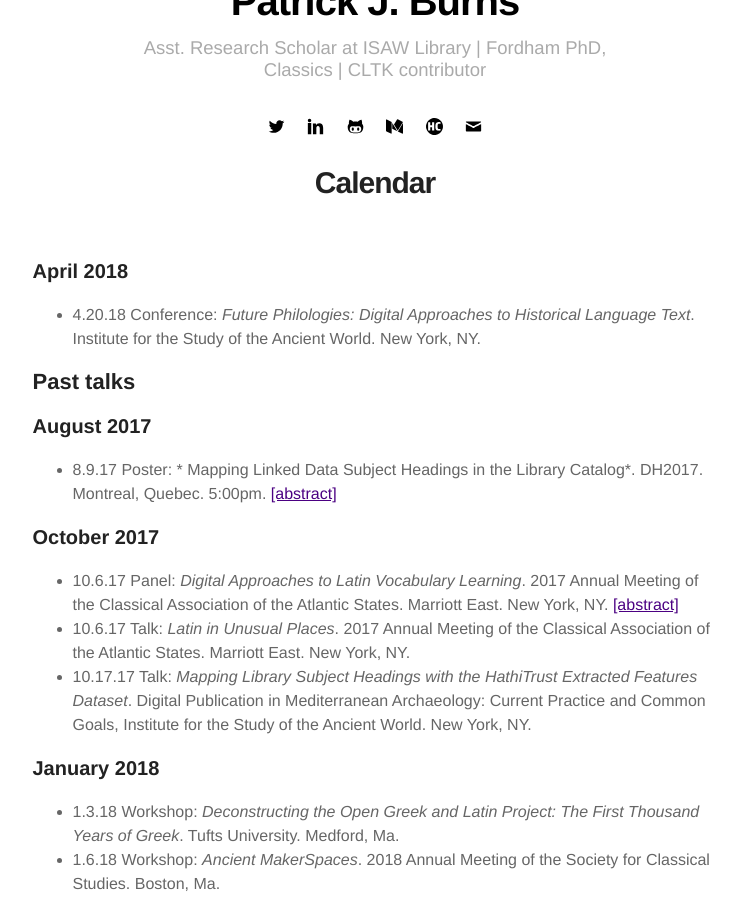
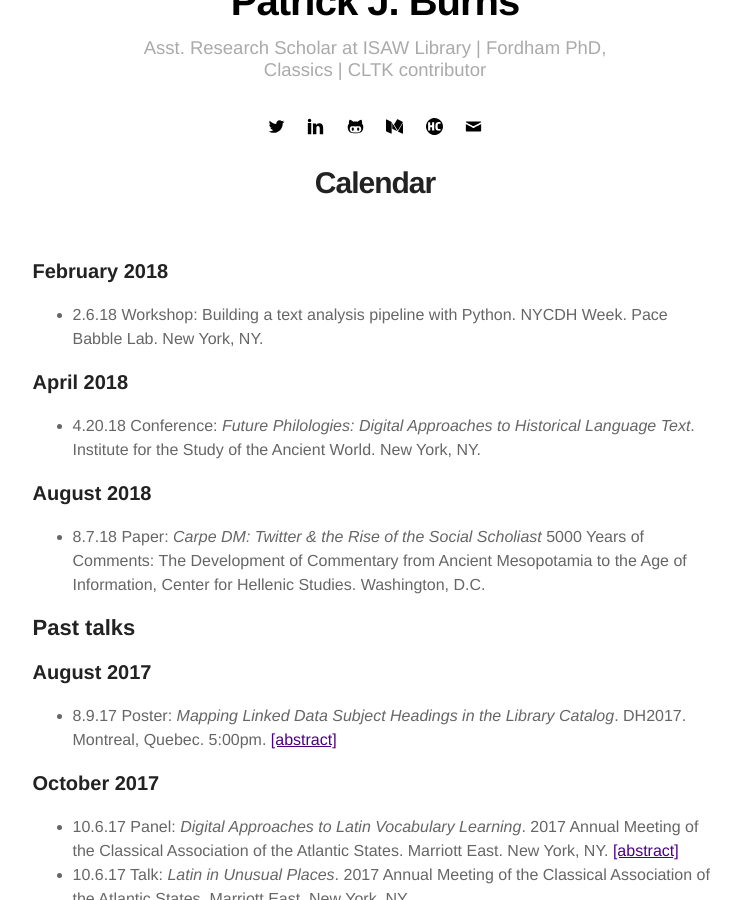
Before and after one commit to diyclassics/diyclassics.github.io, a Jekyll site: the page built from calendar.md, in a window 1280 px wide and 900 px high, scrolled down 400 px. Shown: the whole window, without its empty margins (265-1005 px from the left). Built offline with Jekyll 4.4.1, drawn with Linux system fonts in a browser that asks for light colours.

Commit message:
Update calendar

```diff
--- a/calendar.md
+++ b/calendar.md
@@ -5,15 +5,21 @@ layout: calendar
 
 # Calendar
 
+### February 2018
+- 2.6.18 Workshop: Building a text analysis pipeline with Python. NYCDH Week. Pace Babble Lab. New York, NY.
+
 ### April 2018
 
 - 4.20.18 Conference: *Future Philologies: Digital Approaches to Historical Language Text*. Institute for the Study of the Ancient World. New York, NY.
+
+### August 2018
+- 8.7.18 Paper: *Carpe DM: Twitter & the Rise of the Social Scholiast* 5000 Years of Comments: The Development of Commentary from Ancient Mesopotamia to the Age of Information, Center for Hellenic Studies. Washington, D.C.
 
 ## Past talks
 
 ### August 2017
 
-- 8.9.17 Poster: * Mapping Linked Data Subject Headings in the Library
+- 8.9.17 Poster: *Mapping Linked Data Subject Headings in the Library
  Catalog*. DH2017. Montreal, Quebec. 5:00pm. [[abstract]](../mapping-linked-data-subject-headings){:.cv-link}
 
 ### October 2017
```
